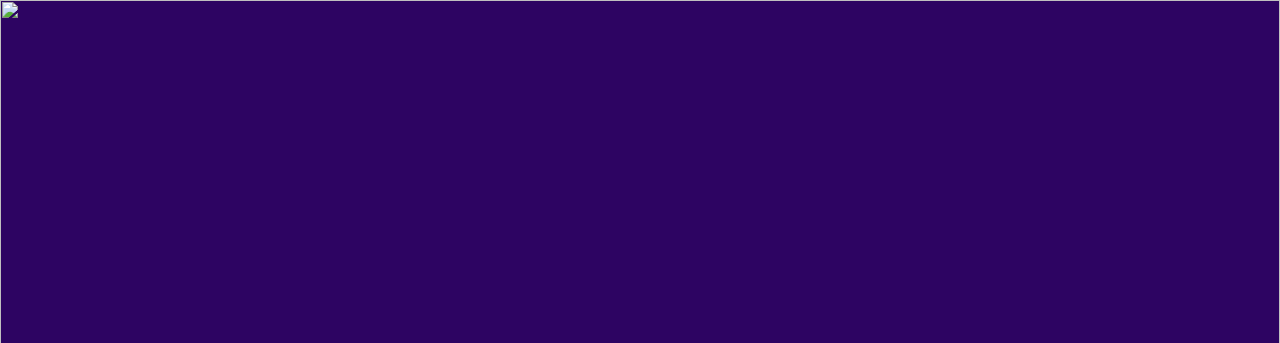
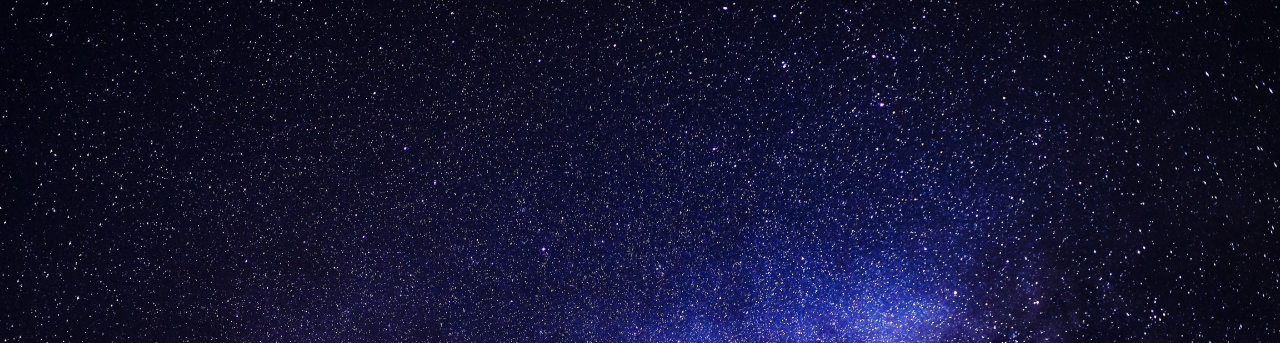
Before and after one commit to farahhalawa/starnova-website, a plain HTML site: page index.html in a window 1280 px wide. Shown: the top 343 px of the page. Drawn offline with Linux system fonts and the light colour scheme.

Commit message:
Update index.html

```diff
--- a/index.html
+++ b/index.html
@@ -2,7 +2,7 @@
 
 <head>
     <title>StarNova</title>
-    <link rel="icon" type="image/png" href="image/Planet.png">
+    <link rel="icon" type="image/png" href="Planet.png">
  <style>
           body {
             margin: 0;
@@ -62,7 +62,7 @@
 
      <div style="position: relative;">
 
-     <img src="image/background.jpg"
+     <img src="background.jpg"
      style="width:100%; height:100vh; object-fit:cover; display:block;">
 
 
```
